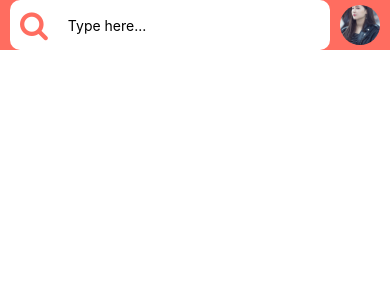
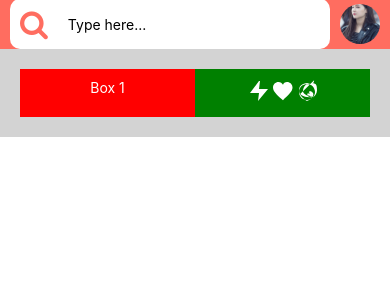
Before and after one commit to ivandj0h/my-react-native-project, a React Native app: screen / in a window 390 px wide. Shown: the top 300 px of the page. Built offline with nearby package versions, Linux system fonts and the light colour scheme.

Commit message:
add BoxHero

```diff
--- a/App.tsx
+++ b/App.tsx
@@ -1,14 +1,24 @@
 import React from 'react';
-import {SafeAreaView, ScrollView} from 'react-native';
+import {SafeAreaView, ScrollView, StyleSheet} from 'react-native';
 
 import TopNavigation from './components/TopNavigation';
+import BoxHero from './components/BoxHero';
 
-export default function App(): React.JSX.Element {
+const App: React.FC = () => {
   return (
-    <SafeAreaView>
+    <SafeAreaView style={styles.container}>
       <ScrollView>
         <TopNavigation />
+        <BoxHero />
       </ScrollView>
     </SafeAreaView>
   );
-}
+};
+
+const styles = StyleSheet.create({
+  container: {
+    flex: 1,
+  },
+});
+
+export default App;
--- /dev/null
+++ b/components/BoxHero.tsx
@@ -0,0 +1,52 @@
+import React from 'react';
+import {View, StyleSheet, Text} from 'react-native';
+import {Svg, Path} from 'react-native-svg';
+
+const BoxHero: React.FC = () => {
+  return (
+    <View style={styles.container}>
+      <View style={[styles.box, {flex: 1, backgroundColor: 'red'}]}>
+        <Text style={styles.boxText}>Box 1</Text>
+      </View>
+      <View style={[styles.box, {flex: 1, backgroundColor: 'green'}]}>
+        <Text style={styles.boxText}>
+          <Svg width={24} height={24} viewBox="0 0 24 24">
+            <Path d="M12 2L3 14h9l-1 8 10-12h-9l1-8z" fill="#fff" />
+          </Svg>
+          <Svg width={24} height={24} viewBox="0 0 24 24">
+            <Path
+              d="M12 21.35l-1.74-1.58C5.4 15.36 2 12.11 2 8.5 2 5.42 4.42 3 7.5 3c1.93 0 3.68 1.13 4.5 2.86C12.32 4.13 14.07 3 16 3c3.08 0 5.5 2.42 5.5 5.5 0 3.61-3.4 6.86-8.26 11.27L12 21.35z"
+              fill="#fff"
+            />
+          </Svg>
+          <Svg width={24} height={24} viewBox="0 0 24 24">
+            <Path
+              d="M12 22s-8-4.5-8-10.5 5-7.5 11-7.5S22 5 22 11.5 12 22 12 22zm0-17C7.58 5 4 8.58 4 13s3.58 8 8 8 8-3.58 8-8-3.58-8-8-8zm0 13c-2.67 0-5.05-1.11-6.77-2.9l13.87-13.87C18.89 4.95 17.51 4 16 4c-4.41 0-8 3.59-8 8 0 1.51.95 2.89 2.37 3.4L16 19c1.41-.51 2.37-1.89 2.37-3.4 0-1.42-.89-2.63-2.13-3.1l-1.34-.48-1.17 1.17c.58.32 1.03.79 1.27 1.38h-2.59v2h2c0 .55.45 1 1 1s1-.45 1-1v2"
+              fill="#fff"
+            />
+          </Svg>
+        </Text>
+      </View>
+    </View>
+  );
+};
+
+const styles = StyleSheet.create({
+  container: {
+    flex: 1,
+    flexDirection: 'row',
+    padding: 20,
+    backgroundColor: '#D3D3D3',
+  },
+  box: {
+    padding: 0,
+  },
+  boxText: {
+    flex: 1,
+    color: 'white',
+    padding: 10,
+    textAlign: 'center',
+  },
+});
+
+export default BoxHero;
--- a/components/TopNavigation.tsx
+++ b/components/TopNavigation.tsx
@@ -3,8 +3,9 @@ import {Image, StyleSheet, Text, TextInput, View} from 'react-native';
 // @ts-ignore
 import Icon from 'react-native-vector-icons/FontAwesome';
 
-const TopNavigation = (): React.JSX.Element => {
+const TopNavigation: React.FC = (): React.ReactElement => {
   const [text, setText] = useState<string>('');
+
   return (
     <View style={styles.container}>
       <View style={styles.inputContainer}>
--- a/tsconfig.json
+++ b/tsconfig.json
@@ -1,3 +1,6 @@
 {
+  "compilerOptions": {
+      "jsx": "react"
+  },
   "extends": "@tsconfig/react-native/tsconfig.json"
 }
```
Also changed, not shown: package.json (+9 -0 lines), 2 other files (tests, documents, lock files or other folders).
